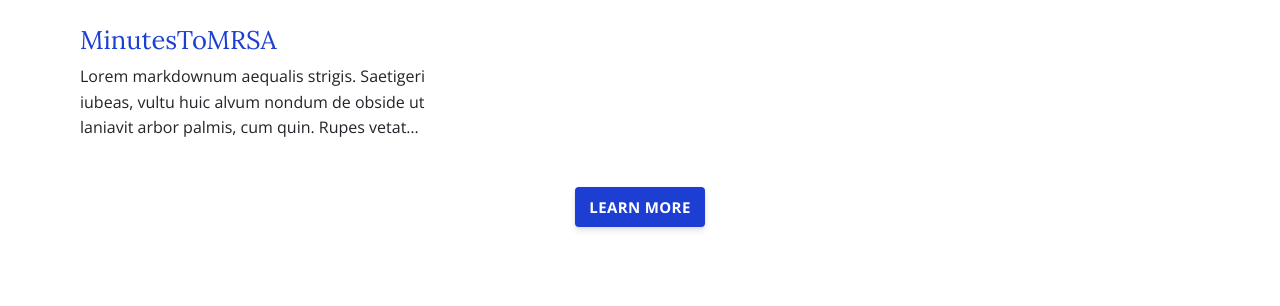
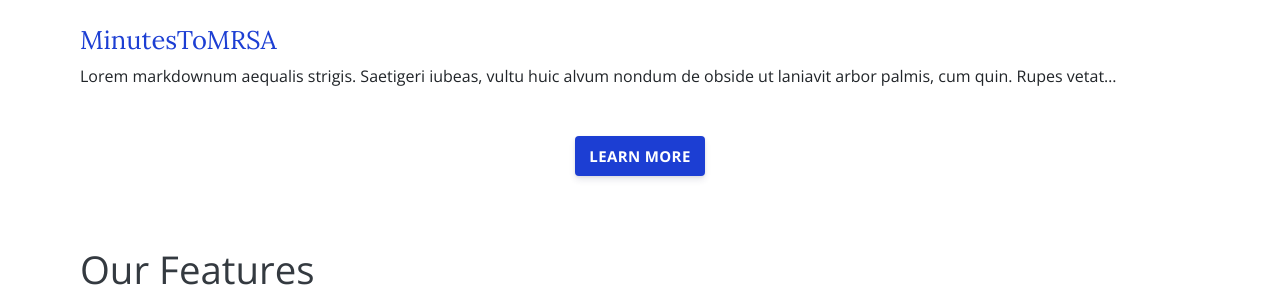
Before and after one commit to alexander-B-eng/MinutesFluidics, a Gatsby site: page / in a window 1280 px wide. Shown: the part 732-1038 px from the top of the page. Built offline with nearby package versions, Linux system fonts and the light colour scheme; Gatsby itself is replaced by a stand-in of ours.

Commit message:
changed the our  services boostrap on one line after

```diff
--- a/src/pages/index.js
+++ b/src/pages/index.js
@@ -36,7 +36,7 @@ const Home = (props) => {
             <h2 className="title-3 text-dark mb-3">Our Services</h2>
           </div>
           {markdown.map(edge => (
-            <div key={edge.node.frontmatter.path} className="col-12 col-md-4 mb-1">
+            <div key={edge.node.frontmatter.path} className="col-12 col-md-12 mb-1">
               <div className="card service service-teaser">
                 <div className="card-content">
                   <h2>
```
